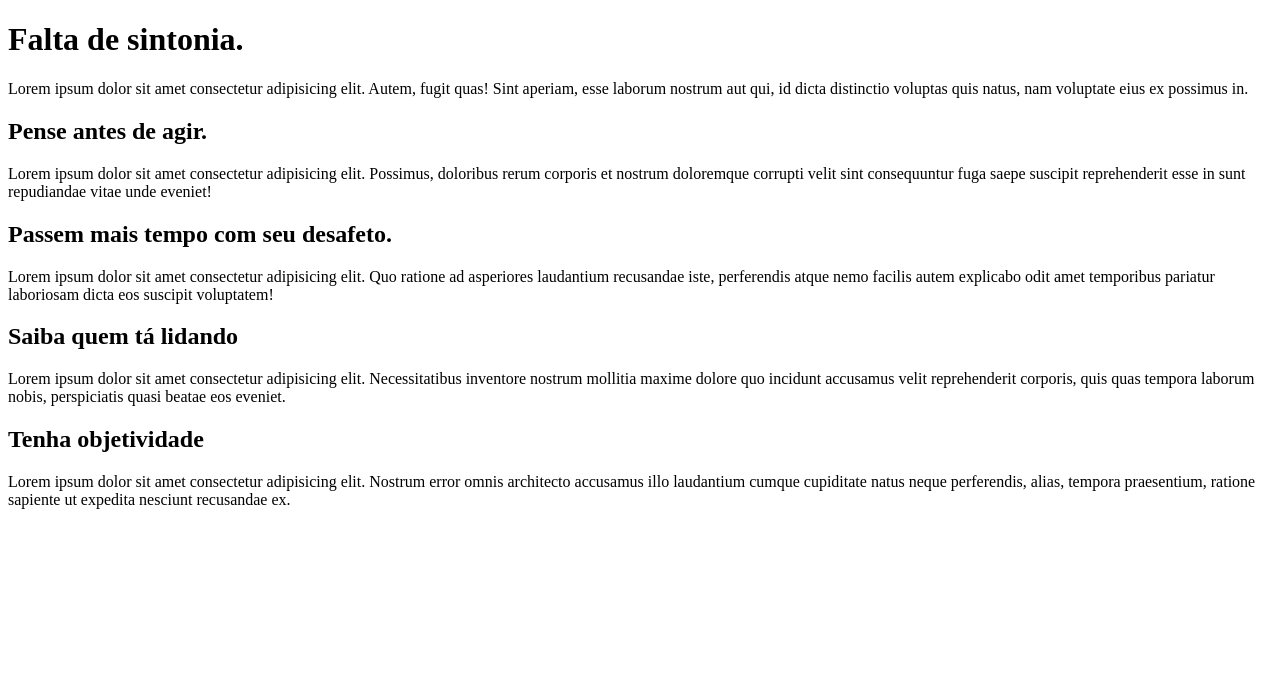
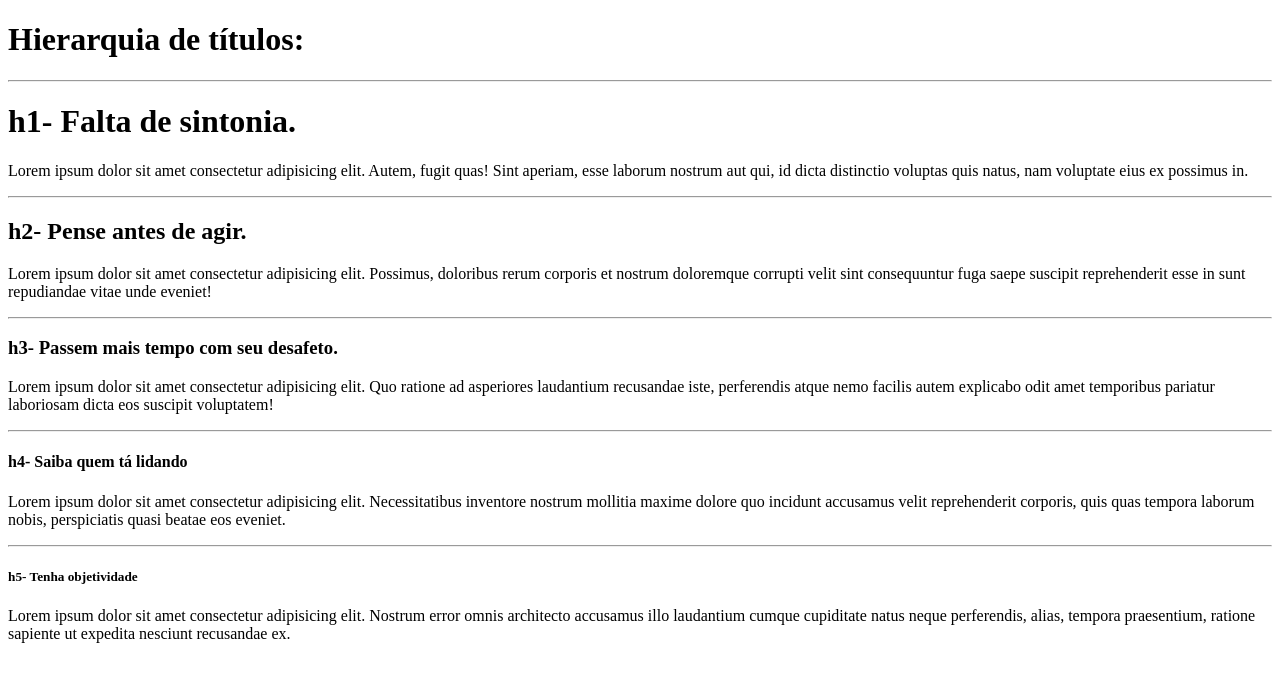
Before and after one commit to rafael-franchi/html_css, a plain HTML site: page exercicios/ex005/index.html in a window 1280 px wide. Drawn offline with Linux system fonts and the light colour scheme.

Commit message:
definindo melhor a hierarquia e adicionando linhas horizontais

```diff
--- a/exercicios/ex005/index.html
+++ b/exercicios/ex005/index.html
@@ -10,15 +10,21 @@
 
 </head>
 <body>
-    <h1>Falta de sintonia.</h1>
+    <h1>Hierarquia de títulos: </h1>
+    <hr>
+    <h1>h1- Falta de sintonia.</h1>
     <p class="destaque">Lorem ipsum dolor sit amet consectetur adipisicing elit. Autem, fugit quas! Sint aperiam, esse laborum nostrum aut qui, id dicta distinctio voluptas quis natus, nam voluptate eius ex possimus in.</p>
-    <h2>Pense antes de agir.</h2>
+    <hr>
+    <h2>h2- Pense antes de agir.</h2>
     <p>Lorem ipsum dolor sit amet consectetur adipisicing elit. Possimus, doloribus rerum corporis et nostrum doloremque corrupti velit sint consequuntur fuga saepe suscipit reprehenderit esse in sunt repudiandae vitae unde eveniet!</p>
-    <h2>Passem mais tempo com seu desafeto.</h2>
+    <hr>
+    <h3>h3- Passem mais tempo com seu desafeto.</h3>
     <p>Lorem ipsum dolor sit amet consectetur adipisicing elit. Quo ratione ad asperiores laudantium recusandae iste, perferendis atque nemo facilis autem explicabo odit amet temporibus pariatur laboriosam dicta eos suscipit voluptatem!</p>
-    <h2>Saiba quem tá lidando</h2>
+    <hr>
+    <h4>h4- Saiba quem tá lidando</h4>
     <p>Lorem ipsum dolor sit amet consectetur adipisicing elit. Necessitatibus inventore nostrum mollitia maxime dolore quo incidunt accusamus velit reprehenderit corporis, quis quas tempora laborum nobis, perspiciatis quasi beatae eos eveniet.</p>
-    <h2>Tenha objetividade</h2>
+    <hr>
+    <h5>h5- Tenha objetividade</h5>
     <p>Lorem ipsum dolor sit amet consectetur adipisicing elit. Nostrum error omnis architecto accusamus illo laudantium cumque cupiditate natus neque perferendis, alias, tempora praesentium, ratione sapiente ut expedita nesciunt recusandae ex.</p>
 </body>
 </html>
```
